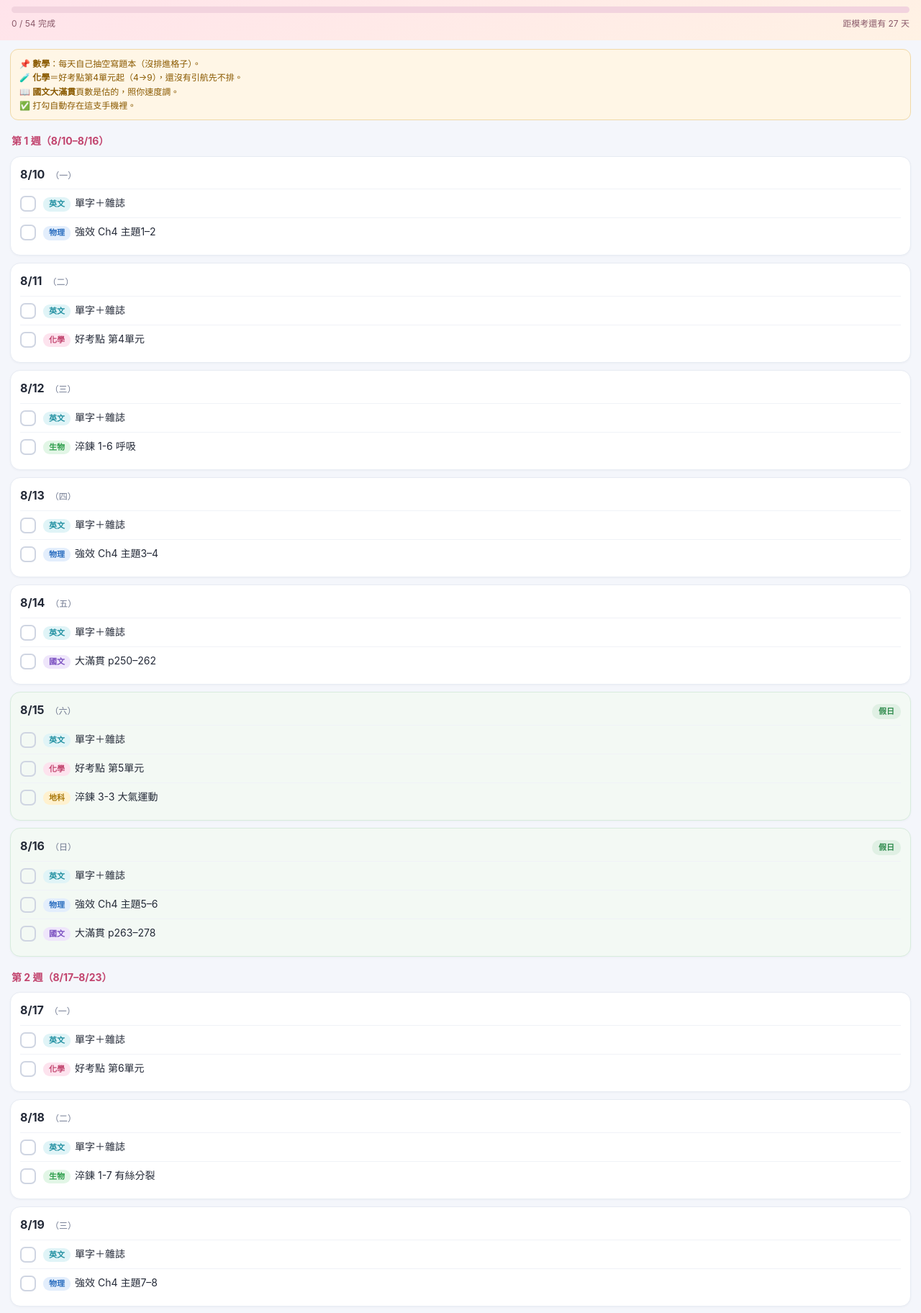
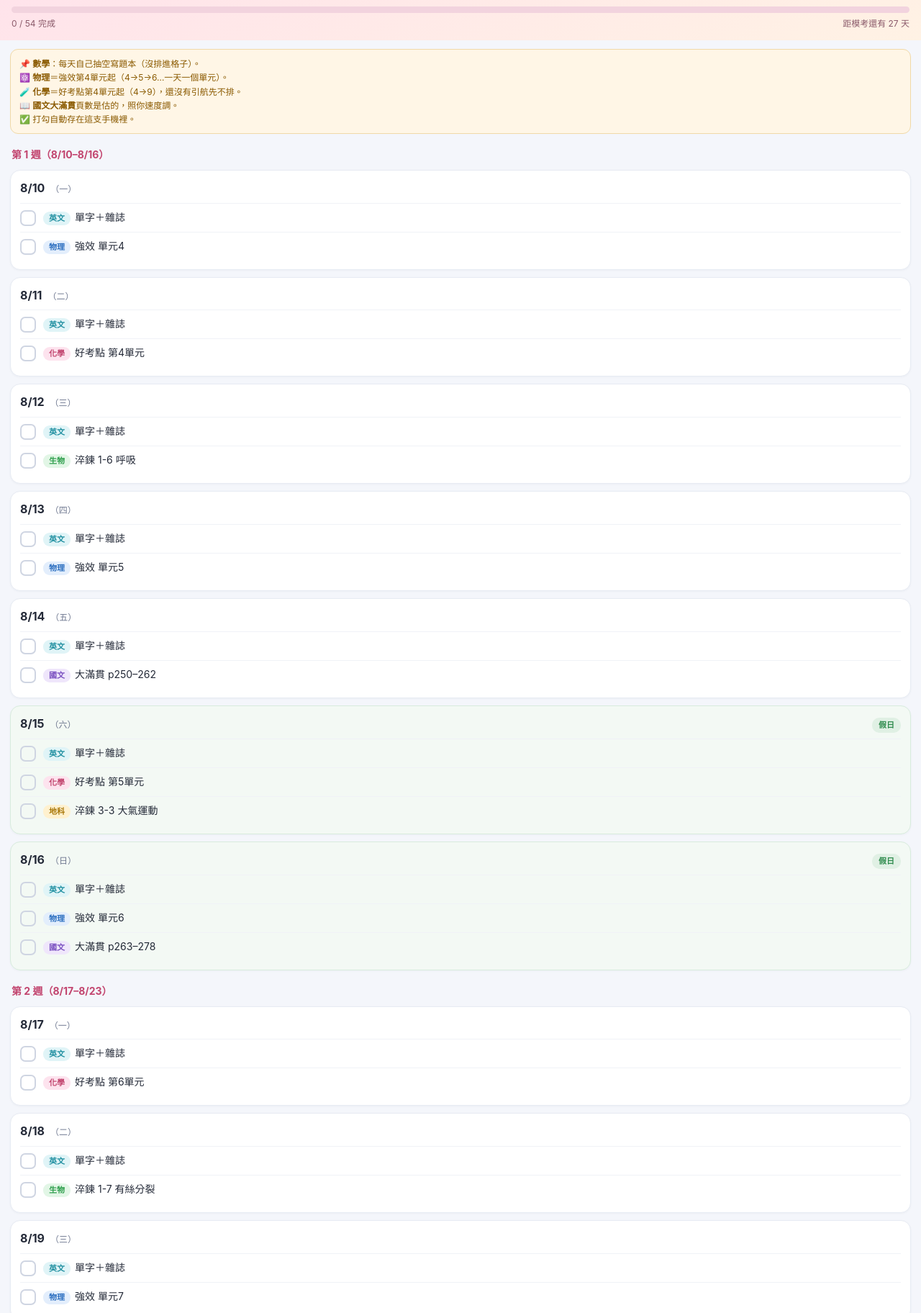
Before and after one commit to Wennylai0208/Wennylai0208.github.io, a plain HTML site: page study/index.html in a window 1280 px wide. Shown: the part 76-1900 px from the top of the page at 72% size. Drawn offline with Linux system fonts and the light colour scheme.

Commit message:
物理改為強效單元4起、一天一個單元往後排

```diff
--- a/study/index.html
+++ b/study/index.html
@@ -48,7 +48,7 @@
   <div class="prog"><span id="progtxt">0 / 0 完成</span><span id="cd"></span></div>
 </header>
 
-<div class="note">📌 <b>數學</b>：每天自己抽空寫題本（沒排進格子）。<br>🧪 <b>化學</b>＝好考點第4單元起（4→9），還沒有引航先不排。<br>📖 <b>國文大滿貫</b>頁數是估的，照你速度調。<br>✅ 打勾自動存在這支手機裡。</div>
+<div class="note">📌 <b>數學</b>：每天自己抽空寫題本（沒排進格子）。<br>⚛️ <b>物理</b>＝強效第4單元起（4→5→6…一天一個單元）。<br>🧪 <b>化學</b>＝好考點第4單元起（4→9），還沒有引航先不排。<br>📖 <b>國文大滿貫</b>頁數是估的，照你速度調。<br>✅ 打勾自動存在這支手機裡。</div>
 
 <div id="content"></div>
 <div class="foot">一格一格慢慢清就好，加油 🌷</div>
@@ -56,21 +56,21 @@
 <script>
 const PLAN = [
  {week:"第 1 週（8/10–8/16）", days:[
-   {d:"8/10",w:"一",type:"study",tasks:[["英文","單字＋雜誌"],["物理","強效 Ch4 主題1–2"]]},
+   {d:"8/10",w:"一",type:"study",tasks:[["英文","單字＋雜誌"],["物理","強效 單元4"]]},
    {d:"8/11",w:"二",type:"study",tasks:[["英文","單字＋雜誌"],["化學","好考點 第4單元"]]},
    {d:"8/12",w:"三",type:"study",tasks:[["英文","單字＋雜誌"],["生物","淬鍊 1-6 呼吸"]]},
-   {d:"8/13",w:"四",type:"study",tasks:[["英文","單字＋雜誌"],["物理","強效 Ch4 主題3–4"]]},
+   {d:"8/13",w:"四",type:"study",tasks:[["英文","單字＋雜誌"],["物理","強效 單元5"]]},
    {d:"8/14",w:"五",type:"study",tasks:[["英文","單字＋雜誌"],["國文","大滿貫 p250–262"]]},
    {d:"8/15",w:"六",type:"weekend",tasks:[["英文","單字＋雜誌"],["化學","好考點 第5單元"],["地科","淬鍊 3-3 大氣運動"]]},
-   {d:"8/16",w:"日",type:"weekend",tasks:[["英文","單字＋雜誌"],["物理","強效 Ch4 主題5–6"],["國文","大滿貫 p263–278"]]},
+   {d:"8/16",w:"日",type:"weekend",tasks:[["英文","單字＋雜誌"],["物理","強效 單元6"],["國文","大滿貫 p263–278"]]},
  ]},
  {week:"第 2 週（8/17–8/23）", days:[
    {d:"8/17",w:"一",type:"study",tasks:[["英文","單字＋雜誌"],["化學","好考點 第6單元"]]},
    {d:"8/18",w:"二",type:"study",tasks:[["英文","單字＋雜誌"],["生物","淬鍊 1-7 有絲分裂"]]},
-   {d:"8/19",w:"三",type:"study",tasks:[["英文","單字＋雜誌"],["物理","強效 Ch4 主題7–8"]]},
+   {d:"8/19",w:"三",type:"study",tasks:[["英文","單字＋雜誌"],["物理","強效 單元7"]]},
    {d:"8/20",w:"四",type:"study",tasks:[["英文","單字＋雜誌"],["國文","大滿貫 p279–290"]]},
    {d:"8/21",w:"五",type:"study",tasks:[["英文","單字＋雜誌"],["地科","淬鍊 3-4 熱帶氣旋/颱風/鋒面"]]},
-   {d:"8/22",w:"六",type:"weekend",tasks:[["英文","單字＋雜誌"],["化學","好考點 第7單元"],["物理","強效 Ch4 主題9–10"]]},
+   {d:"8/22",w:"六",type:"weekend",tasks:[["英文","單字＋雜誌"],["化學","好考點 第7單元"],["物理","強效 單元8"]]},
    {d:"8/23",w:"日",type:"weekend",tasks:[["英文","單字＋雜誌"],["生物","淬鍊 1-8 減數分裂"],["國文","大滿貫 p291–306"]]},
  ]},
  {week:"第 3 週（8/24–8/30）", days:[
@@ -78,7 +78,7 @@ const PLAN = [
    {d:"8/25",w:"二",type:"study",tasks:[["英文","單字＋雜誌"],["地科","淬鍊 3-5～3-6 天氣預報"]]},
    {d:"8/26",w:"三",type:"study",tasks:[["英文","單字＋雜誌"],["化學","好考點 第9單元"]]},
    {d:"8/27",w:"四",type:"study",tasks:[["英文","單字＋雜誌"],["國文","大滿貫 p307–318"]]},
-   {d:"8/28",w:"五",type:"study",tasks:[["英文","單字＋雜誌"],["物理","Ch1–4 錯題複習"]]},
+   {d:"8/28",w:"五",type:"study",tasks:[["英文","單字＋雜誌"],["物理","強效 錯題複習"]]},
    {d:"8/29",w:"六",type:"weekend",tasks:[["英文","單字＋雜誌"],["化學","好考點 錯題複習"],["生物","全範圍複習"]]},
    {d:"8/30",w:"日",type:"weekend",tasks:[["英文","單字＋雜誌"],["地科","全範圍複習"],["國文","大滿貫 收尾複習"]]},
  ]},
```
